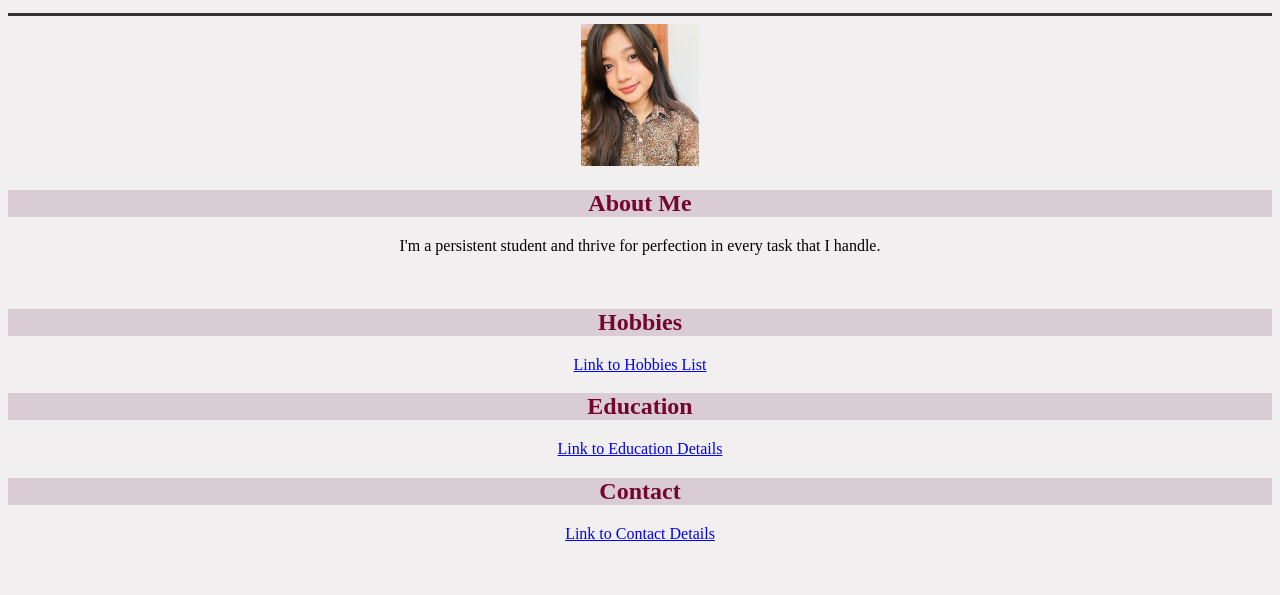
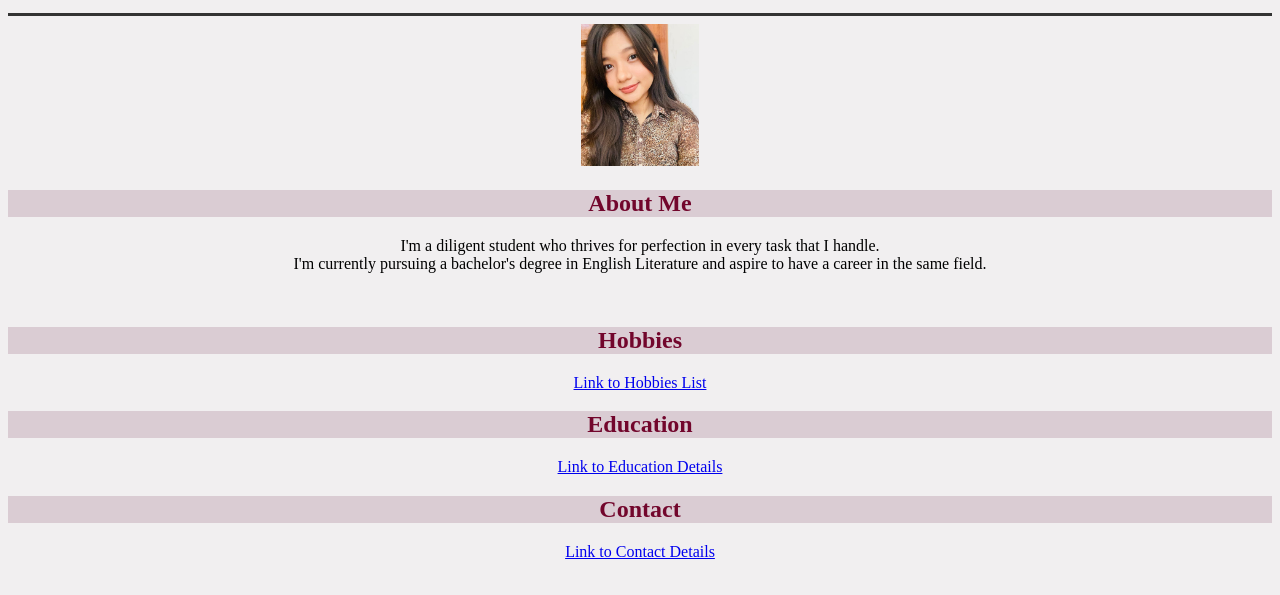
Before and after one commit to Zaefia/CV, a plain HTML site: page index.html in a window 1280 px wide. Shown: the part 101-696 px from the top of the page. Drawn offline with Linux system fonts and the light colour scheme.

Commit message:
Add files via upload

```diff
--- a/index.html
+++ b/index.html
@@ -18,7 +18,8 @@
     <img src="Me.jpg" alt="Sofia" width="118" height="142">
 
     <h2 style="background-color:#daccd3; color:#72062c;"> About Me </h2>
-    <p> I'm a persistent student and thrive for perfection in every task that I handle. </p> <br>
+    <p> I'm a diligent student who thrives for perfection in every task that I handle. <br>
+      I'm currently pursuing a bachelor's degree in English Literature and aspire to have a career in the same field.  </p> <br>
 
     <h2 style="background-color:#daccd3; color:#72062c;"> Hobbies </h2>
     <a href="Hobbies.html"> Link to Hobbies List </a> <br>
```
